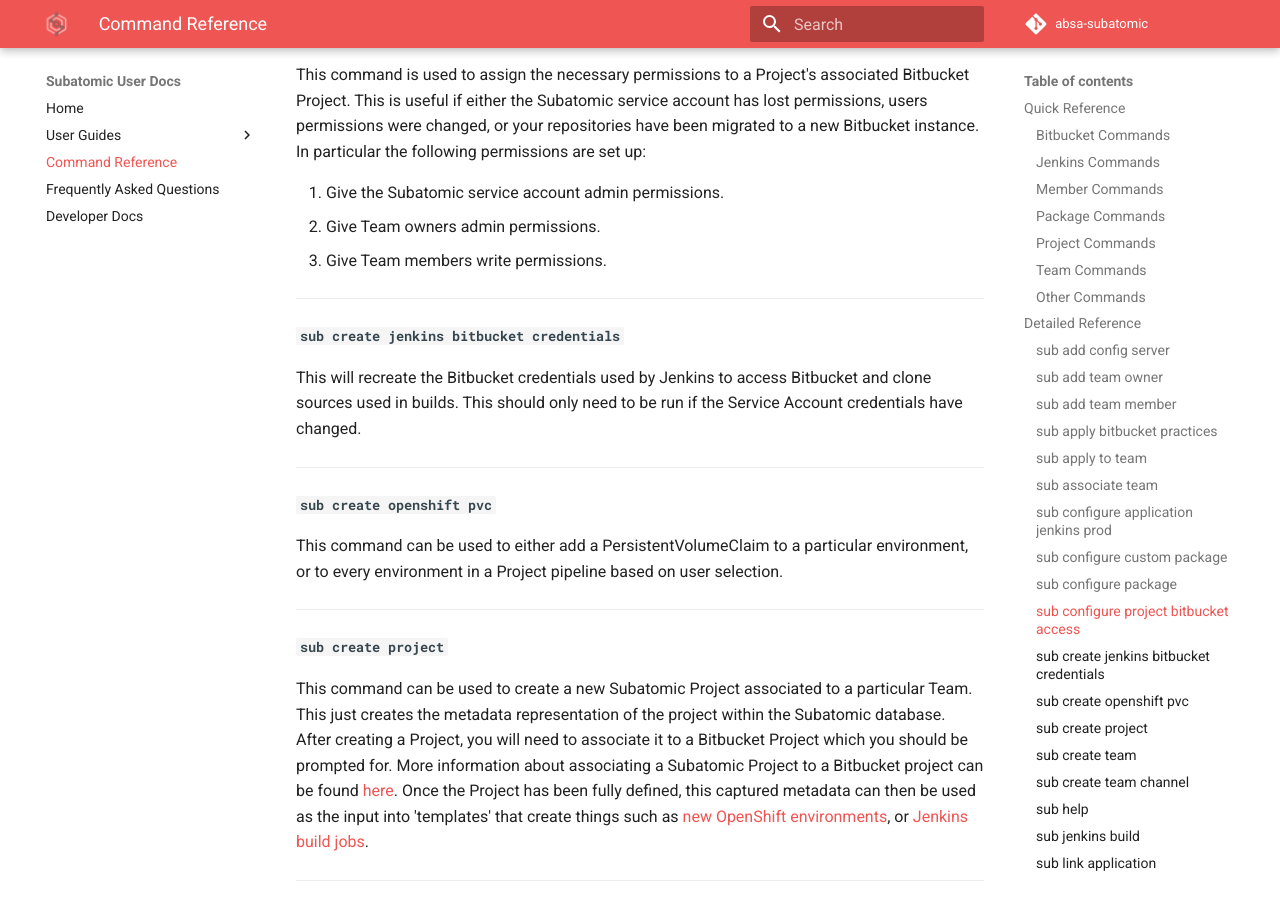
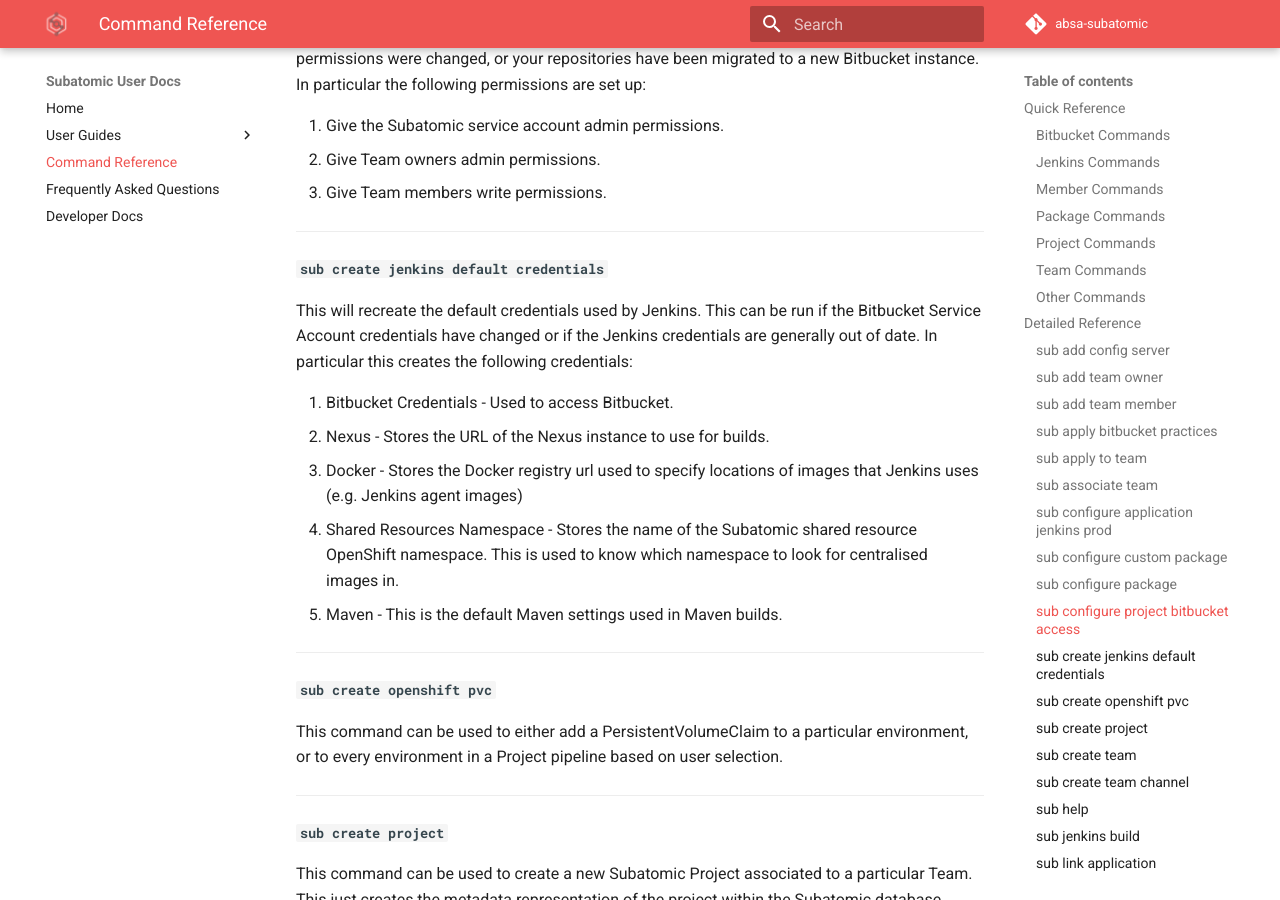
Before and after one commit to absa-subatomic-legacy/subatomic-documentation, an MkDocs documentation site: the page built from docs/quantum-mechanic/command-reference.md, in a window 1280 px wide and 900 px high, scrolled down 8149 px. Built offline with MkDocs 1.6.1 and Material for MkDocs 9.7.7, drawn with Linux system fonts in a browser that asks for light colours; comment, search, counter and statistics services are not loaded; some of the changed text lies outside the part shown.

Commit message:
Changes to the docs related to changes around centralised resources

```diff
--- a/docs/quantum-mechanic/command-reference.md
+++ b/docs/quantum-mechanic/command-reference.md
@@ -13,7 +13,7 @@
 Jenkins commands that allow the user to control builds and Jenkins configuration
 
 1. [`sub configure application jenkins prod`](#sub-configure-application-jenkins-prod) - Add a prod deployment job to Jenkins for an application
-2. [`sub create jenkins bitbucket credentials`](#sub-create-jenkins-bitbucket-credentials) - Recreate the Jenkins Bitbucket Credentials
+2. [`sub create jenkins default credentials`](#sub-create-jenkins-default-credentials) - Recreate the Jenkins default credentials
 3. [`sub jenkins build`](#sub-jenkins-build) - Kick off a Jenkins build
 4. [`sub project request jenkins job`](#sub-project-request-jenkins-job) - Creates a Jenkins build folder for a given project
 
@@ -193,8 +191,14 @@
 3. Give Team members write permissions.
 
 ---
-#### `sub create jenkins bitbucket credentials`
-This will recreate the Bitbucket credentials used by Jenkins to access Bitbucket and clone sources used in builds. This should only need to be run if the Service Account credentials have changed.
+#### `sub create jenkins default credentials`
+This will recreate the default credentials used by Jenkins. This can be run if the Bitbucket Service Account credentials have changed or if the Jenkins credentials are generally out of date. In particular this creates the following credentials:
+
+1. Bitbucket Credentials - Used to access Bitbucket.
+2. Nexus - Stores the URL of the Nexus instance to use for builds.
+3. Docker - Stores the Docker registry url used to specify locations of images that Jenkins uses (e.g. Jenkins agent images)
+4. Shared Resources Namespace - Stores the name of the Subatomic shared resource OpenShift namespace. This is used to know which namespace to look for centralised images in.
+5. Maven - This is the default Maven settings used in Maven builds.
 
 ---
 #### `sub create openshift pvc`
@@ -262,8 +266,8 @@
 This is the first command any user should run. Without on-boarding yourself you will not be able to run any subatomic commands. You will need to input your `first name`, `last name`, `email address` and `domain username`. Once submitted you will be able to execute subatomic commands granted you have the permission to execute them. For a detailed walk through click [here](../user-guide/onboarding.md).
 
 ---
-#### `sub patch s2i image`
-This looks up the latest versions of s2i ImageStream's available, tags a selected one to your Team DevOps environment, and changes a selected Application's BuildConfig to use updated ImageStream.
+#### `sub patch package s2i image`
+This looks up the latest versions of s2i ImageStream's available in the centralised resources namespace, and changes a selected Application's BuildConfig to use the updated ImageStream.
 
 ---
 #### `sub project request jenkins job`
@@ -300,9 +304,9 @@
 2. Apply the system admin set default OpenShift Limits and Quota's to the new namespace.
 3. Give all Team members write permissions to the DevOps namespace.
 4. Give all Team owners admin permissions to the DevOps namespace.
-5. Copy all Subatomic application templates to the DevOps namespace from the Subatomic namespace.
-6. Tag all Subatomic S2I, Jenkins, and config server ImageStreams to the DevOps namespace from the Subatomic namespace.
-7. Create a secret `bitbucket-ssh` which contains the credentials required by the shared DevOps applications to access Bitbucket.
+5. Create a secret `bitbucket-ssh` which contains the credentials required by the shared DevOps applications to access Bitbucket.
+6. Deploy an instance of Jenkins.
+7. Load in all the credentials required by Jenkins. More information on these credentials can be found [here](#sub-create-jenkins-default-credentials)
 
 ---
 #### `sub request generic prod`
@@ -336,14 +340,6 @@
 Once a Project pipeline has been moved to production then the Applications within the Project can be setup to move into production. For more information on this look at [`sub request generic prod`](#sub-request-generic-prod) and [`sub request application prod`](#sub-request-application-prod).
 
 ---
-#### `sub tag all images`
-This command tags all the latest version of the S2I, Jenkins, and Config Server ImageStreams to a Team's DevOps environment from the Subatomic namespace.
-
----
-#### `sub tag image`
-This command tags latest version of a particular ImageStream to a Team's DevOps environment from the Subatomic namespace.
-
----
 #### `sub team migrate cloud`
 When a Team in Subatomic is created, it is associated to a particular "cloud". A cloud represents a group of OpenShift clusters that are grouped into a non prod cluster, and multiple production clusters. Provided that the Subatomic deployment has been configured to use multiple "clouds", this command can be used to migrate a Team and all associated Projects from one cloud to another cloud. The steps in this operation are as follows:
 
```
Also changed, not shown: other parts of docs/quantum-mechanic/command-reference.md (+0 -2 lines), 3 other files.
